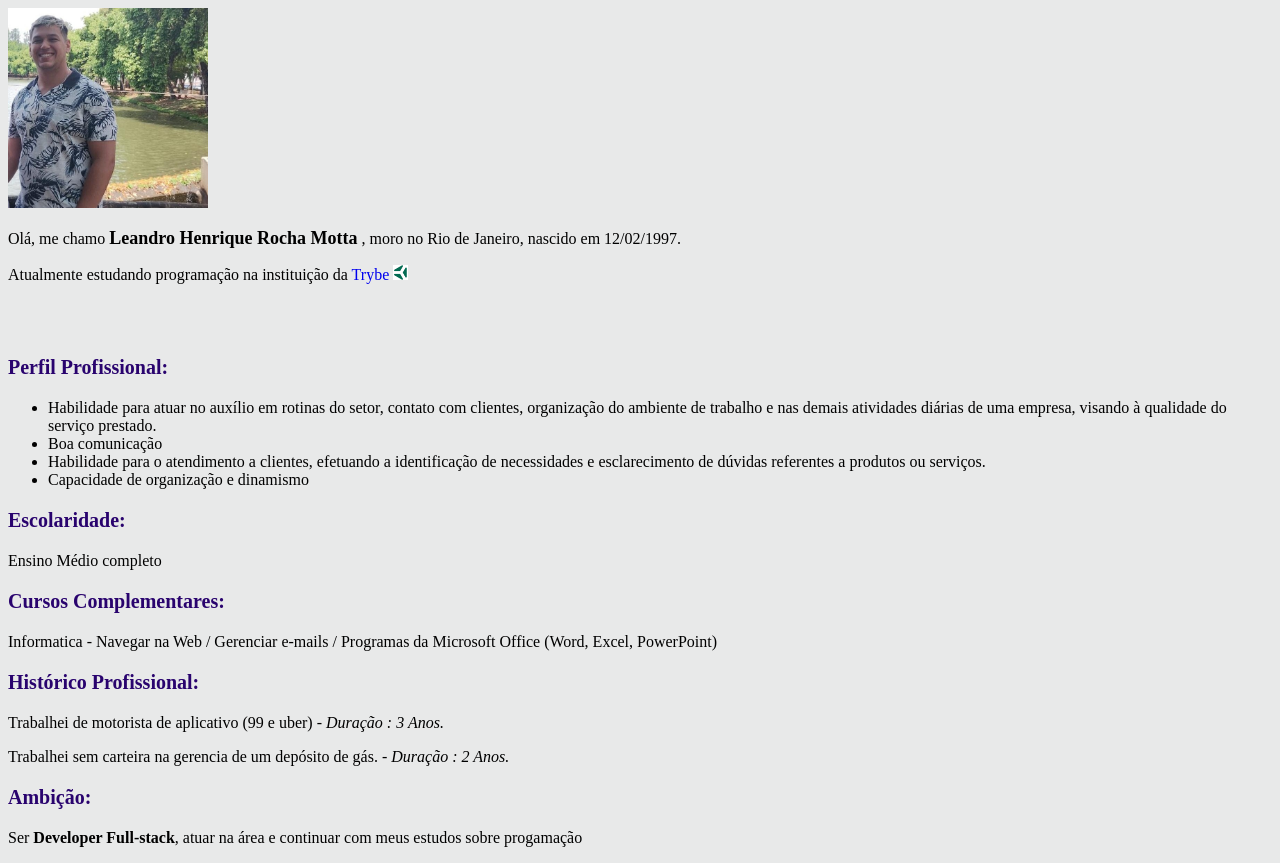
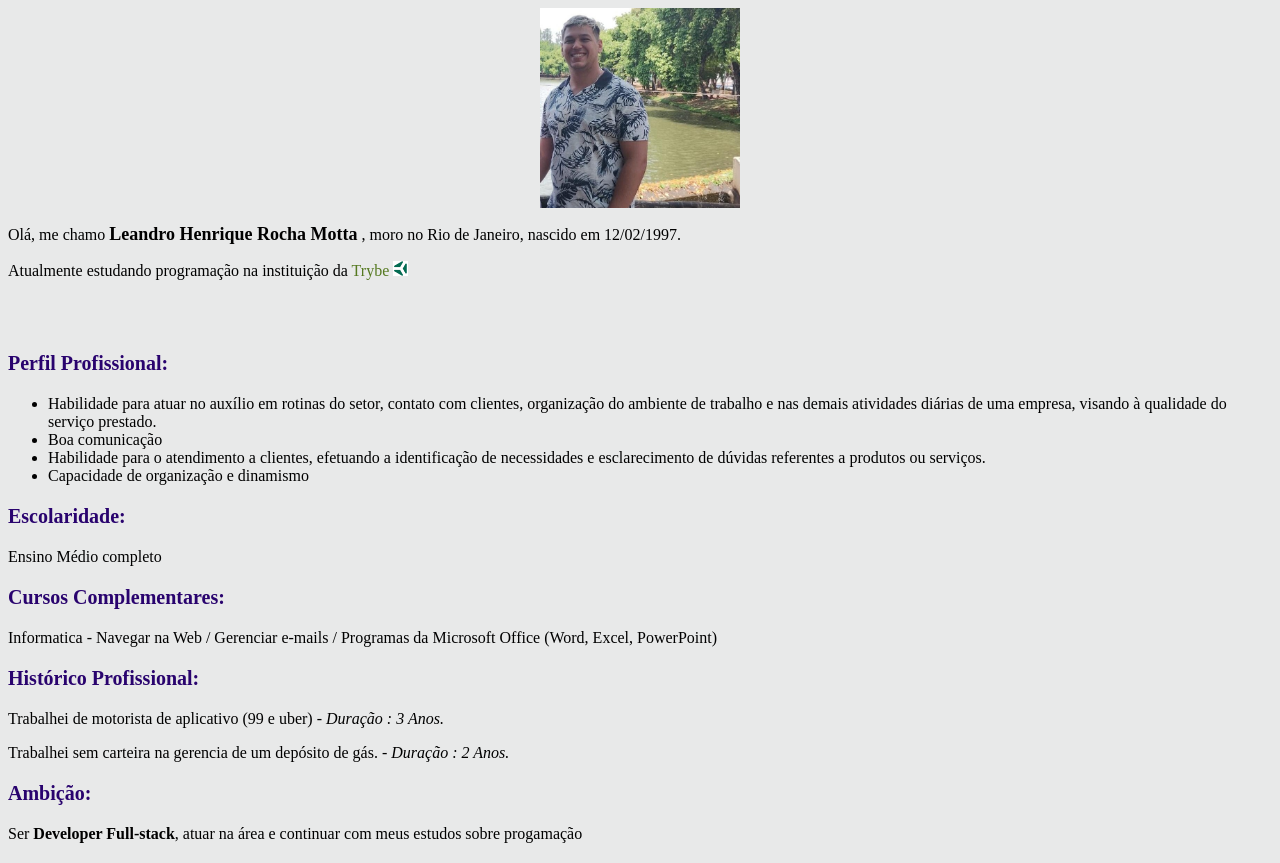
Before and after one commit to Leandro-HMotta/Leandro-HMotta.github.io, a plain HTML site: page index.html in a window 1280 px wide. Drawn offline with Linux system fonts and the light colour scheme; a web font is replaced by a local one.

Commit message:
mudando cor do link trybe

```diff
--- a/style.css
+++ b/style.css
@@ -6,10 +6,15 @@ font-style:inherit ;
 
 .style-p{font-size: 16px;}
 
-.decoration{text-decoration:none;}
+.decoration{text-decoration:none;
+color: rgb(85, 121, 32);}
 
-.image-px{width: 200px;}
+.image-px{width: 200px;
+display: block;
+margin-left: auto;
+margin-right: auto;
+}
 
 #word-size{font-size: 18px;
     ;}
-   .logo-size{width: 15px;}
+.logo-size{width: 15px;}
```
